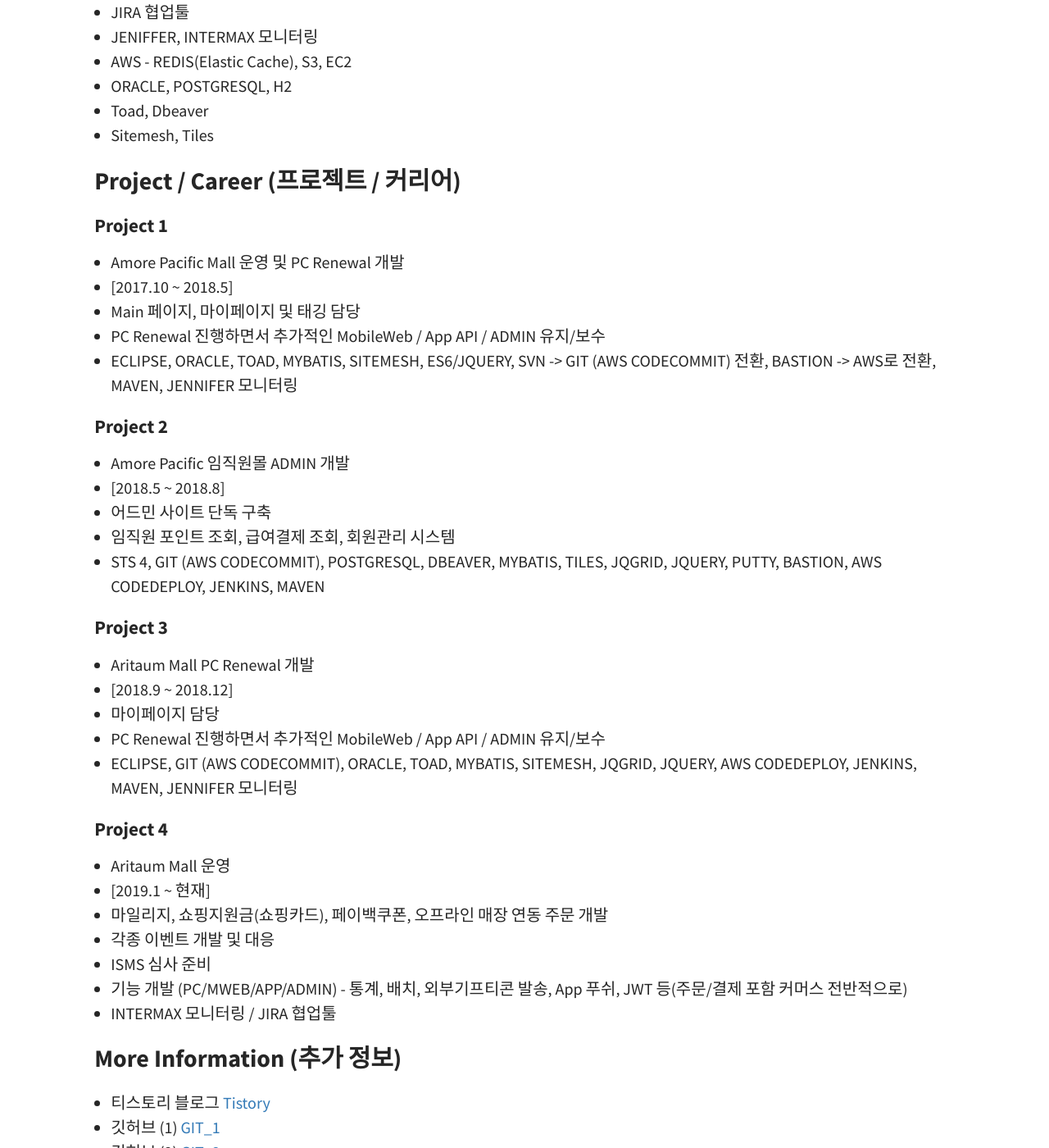
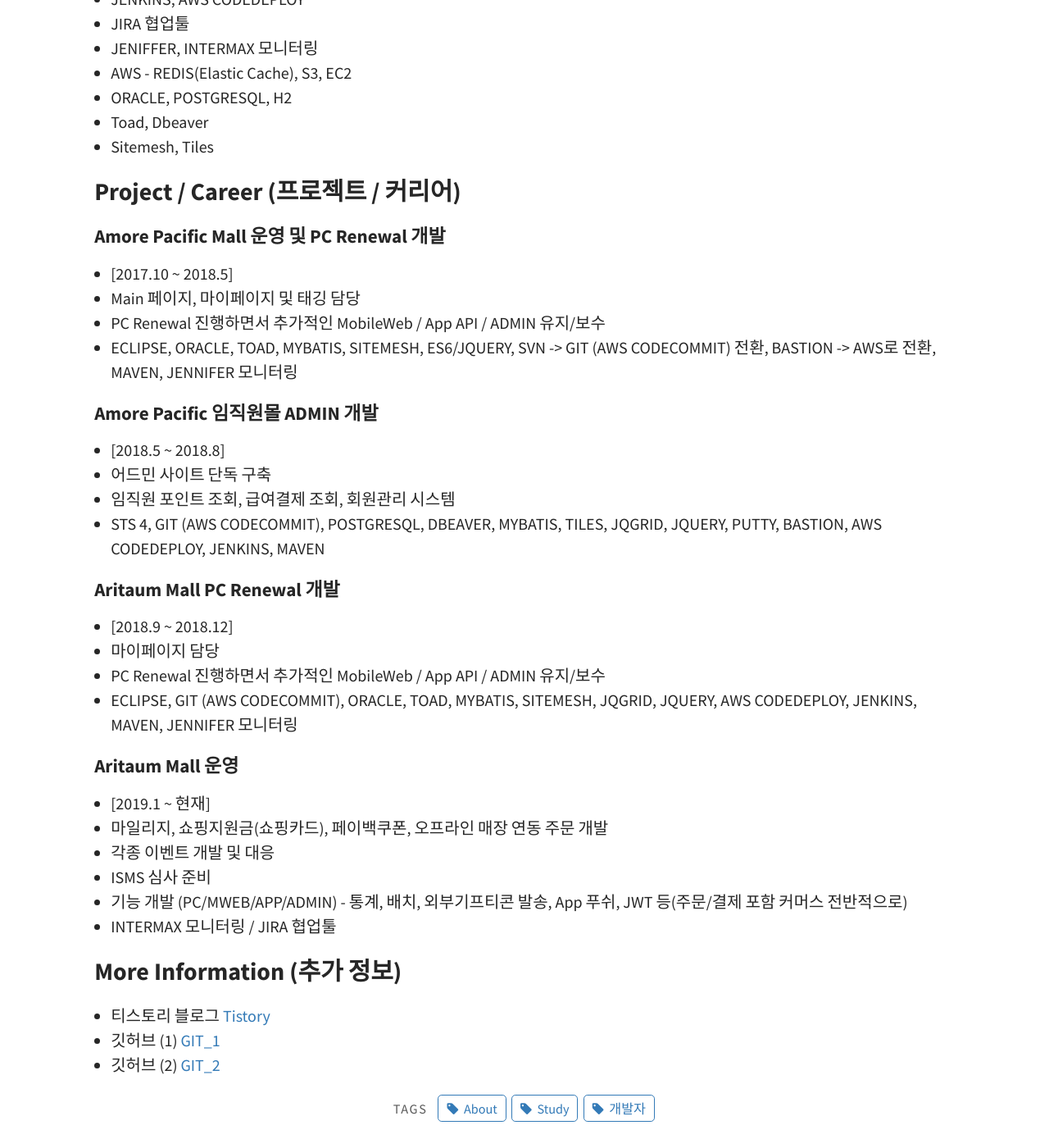
Before and after one commit to yong2ss/yong2ss.github.io, a Jekyll site: the page built from pages/about.md, in a window 1280 px wide and 1400 px high, scrolled down 1148 px. Shown: the whole window at 82% size. Built offline with Jekyll 4.4.1, drawn with Linux system fonts in a browser that asks for light colours.

Commit message:
UPDATE ABOUT ME

```diff
--- a/pages/about.md
+++ b/pages/about.md
@@ -19,11 +19,14 @@ tags: [About, Study, 개발자]
 * GRANDLE, MAVEN
 * JAVA, JUNIT
 * JPA, MYBATIS
+
 #### FrontEnd
 * ES6
 * JQUERY
+
 #### IDE
 * Eclipse, IntelliJ, Visual Studio Code , STS
+
 #### ETC.
 * SVN, GIT(AWS CODE COMMIT)
 * JENKINS, AWS CODEDEPLOY
@@ -35,29 +38,25 @@ tags: [About, Study, 개발자]
 * Sitemesh, Tiles
 
 ### Project / Career (프로젝트 / 커리어)
-#### Project 1
-* Amore Pacific Mall 운영 및 PC Renewal 개발
+#### Amore Pacific Mall 운영 및 PC Renewal 개발
 - [2017.10 ~ 2018.5]
 - Main 페이지, 마이페이지 및 태깅 담당
 - PC Renewal 진행하면서 추가적인 MobileWeb / App API / ADMIN 유지/보수
 - ECLIPSE, ORACLE, TOAD, MYBATIS, SITEMESH, ES6/JQUERY, SVN -> GIT (AWS CODECOMMIT) 전환, BASTION -> AWS로 전환, MAVEN, JENNIFER 모니터링
 
-#### Project 2
-* Amore Pacific 임직원몰 ADMIN 개발
+#### Amore Pacific 임직원몰 ADMIN 개발
 - [2018.5 ~ 2018.8]
 - 어드민 사이트 단독 구축
 - 임직원 포인트 조회, 급여결제 조회, 회원관리 시스템
 - STS 4, GIT (AWS CODECOMMIT), POSTGRESQL, DBEAVER, MYBATIS, TILES, JQGRID, JQUERY, PUTTY, BASTION, AWS CODEDEPLOY, JENKINS, MAVEN
 
-#### Project 3
-* Aritaum Mall PC Renewal 개발
+#### Aritaum Mall PC Renewal 개발
 - [2018.9 ~ 2018.12]
 - 마이페이지 담당
 - PC Renewal 진행하면서 추가적인 MobileWeb / App API / ADMIN 유지/보수
 - ECLIPSE, GIT (AWS CODECOMMIT), ORACLE, TOAD, MYBATIS, SITEMESH, JQGRID, JQUERY, AWS CODEDEPLOY, JENKINS, MAVEN, JENNIFER 모니터링
 
-#### Project 4
-* Aritaum Mall 운영
+#### Aritaum Mall 운영
 - [2019.1 ~ 현재]
 - 마일리지, 쇼핑지원금(쇼핑카드), 페이백쿠폰, 오프라인 매장 연동 주문 개발
 - 각종 이벤트 개발 및 대응
```
